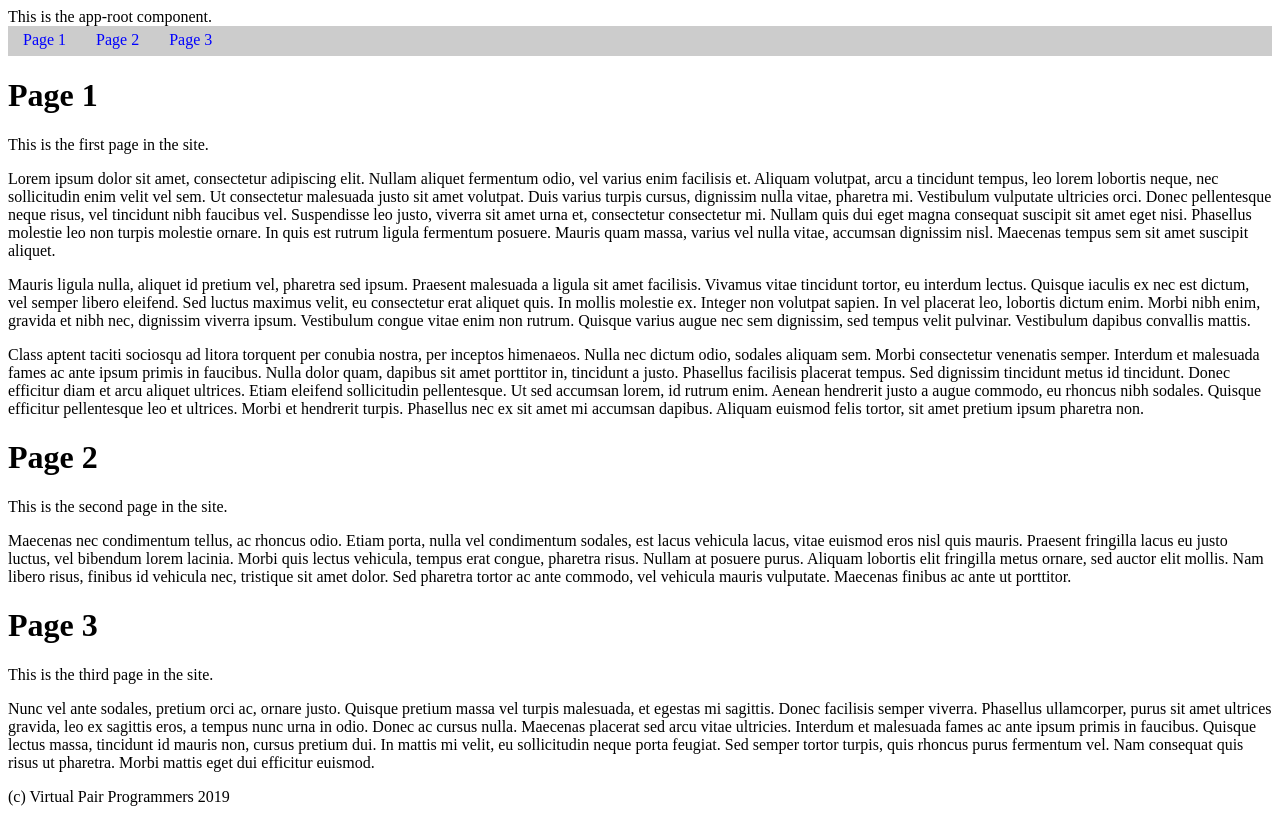
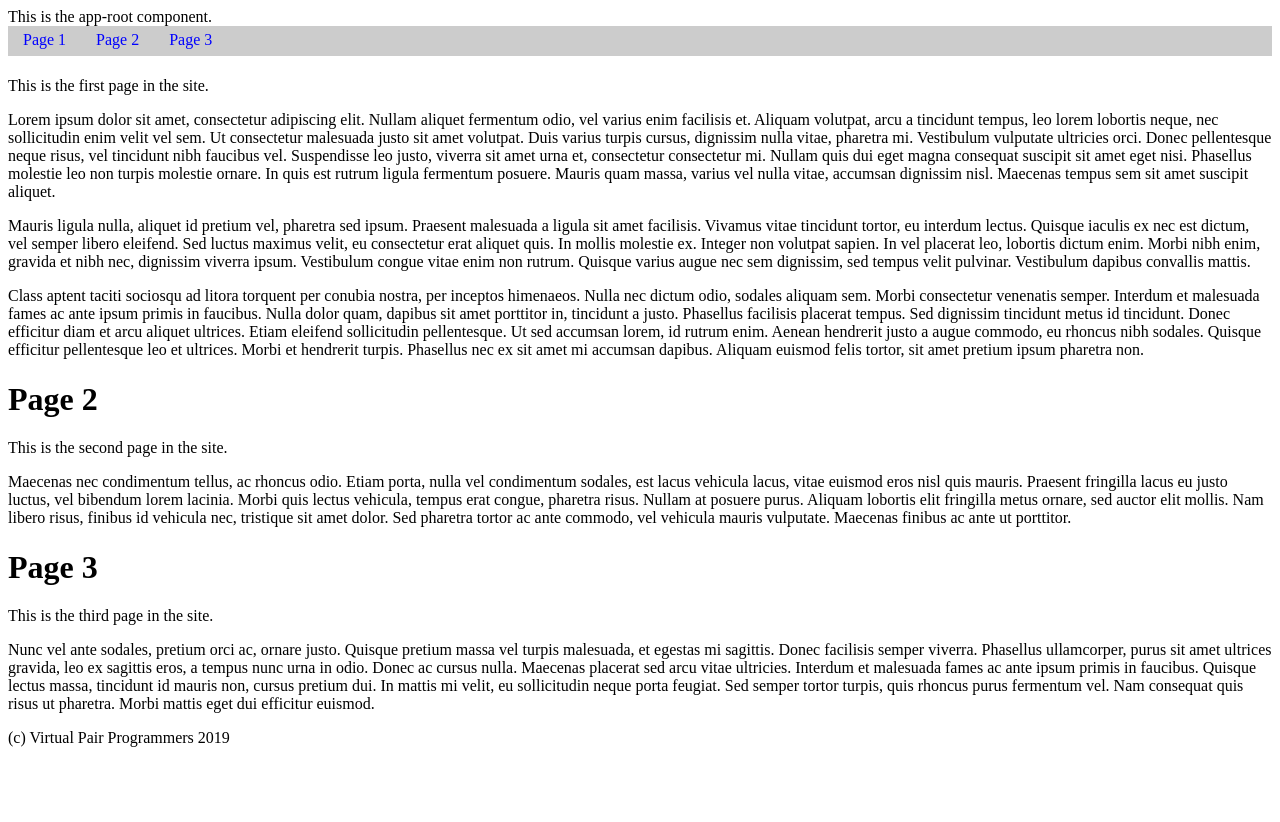
Before and after one commit to elBibi/SimpleAngularApp, an Angular app: page / in a window 1280 px wide. After the commit the page ends 800 px from the top, so only its background shows below. Built offline with nearby package versions, Linux system fonts and the light colour scheme.

Commit message:
Ref to Variable. .ts and .hmtl files are impacted

```diff
--- a/src/app/page1/page1.component.html
+++ b/src/app/page1/page1.component.html
@@ -1,4 +1,4 @@
-<h1>Page 1</h1>
+<h1>{{pageName}}</h1>
 <p>This is the first page in the site.</p>
 <p>Lorem ipsum dolor sit amet, consectetur adipiscing elit. Nullam aliquet fermentum odio, vel varius enim facilisis
   et. Aliquam volutpat, arcu a tincidunt tempus, leo lorem lobortis neque, nec sollicitudin enim velit vel sem.
```
